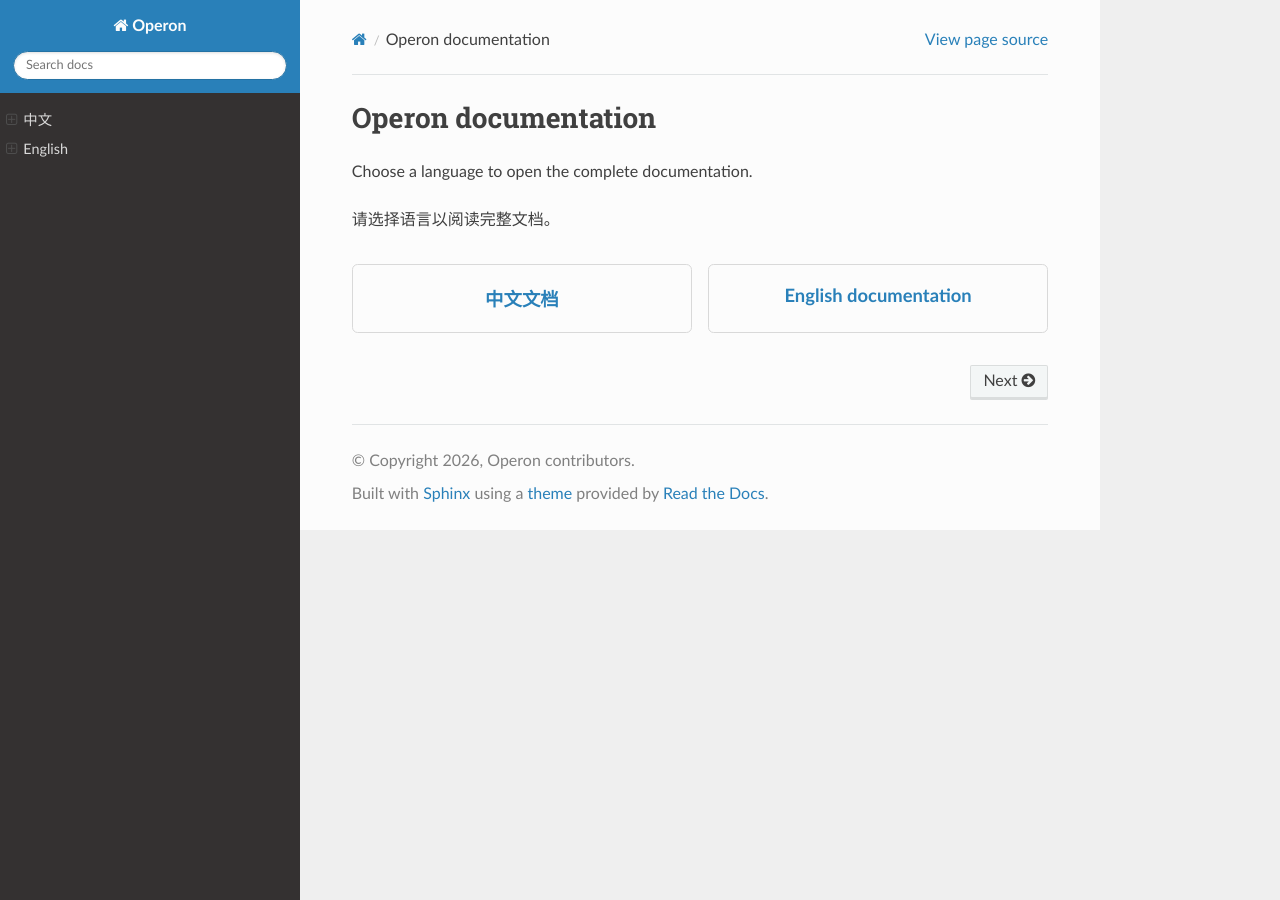
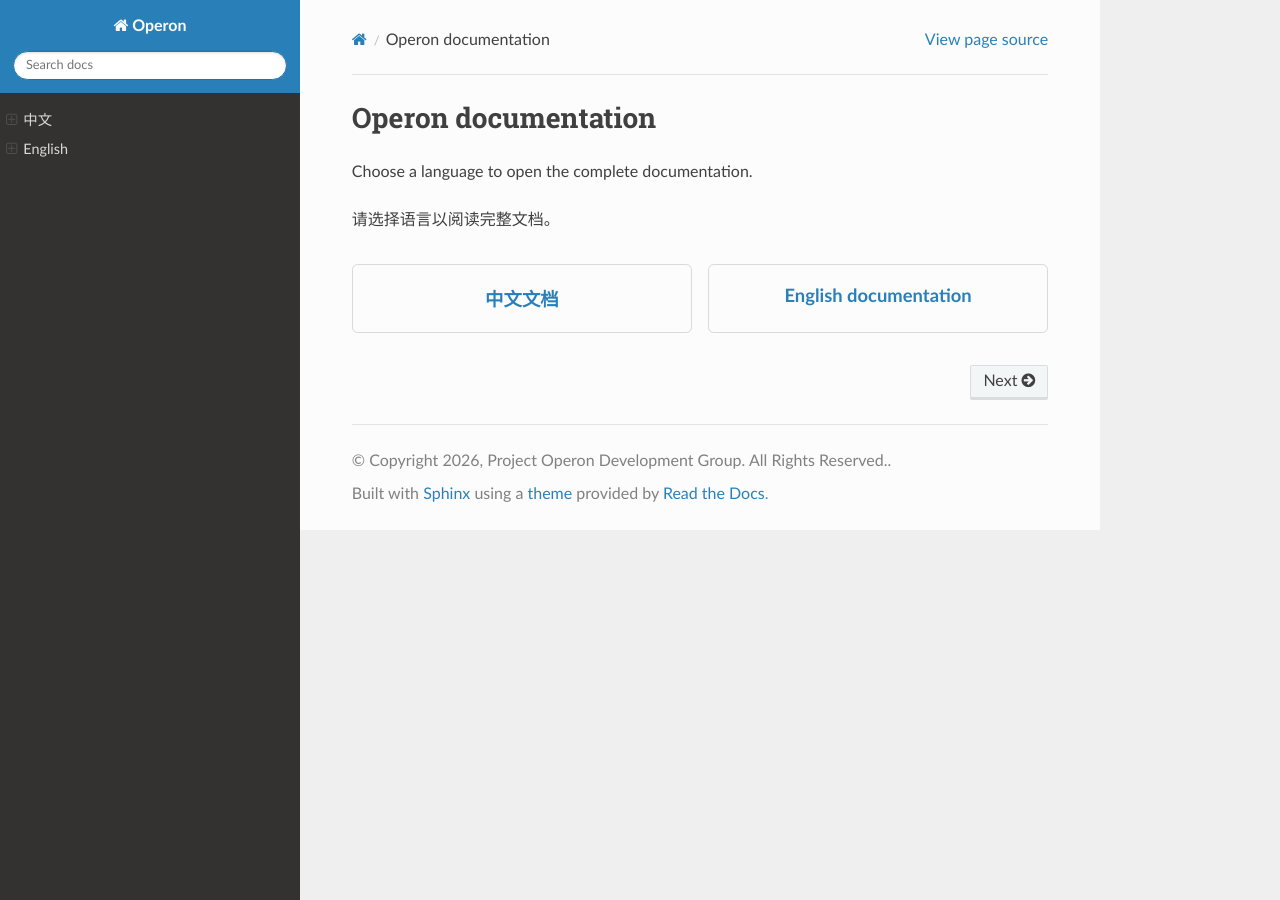
Before and after one commit to HYLi360/Operon, a Sphinx documentation site: the page built from docs/index.md, in a window 1280 px wide. Built offline with Sphinx 7.4.7 and the Read the Docs theme 3.1.0, drawn with Linux system fonts in a browser that asks for light colours.

Commit message:
fix: update author and copyright information

```diff
--- a/docs/conf.py
+++ b/docs/conf.py
@@ -16,8 +16,8 @@
 REPO_ROOT = DOCS_DIR.parent
 
 project = "Operon"
-author = "Operon contributors"
-copyright = "2026, Operon contributors"
+author = "Project Operon Development Group"
+copyright = f"2026, {author}. All Rights Reserved."
 
 
 def _package_version() -> str:
```
